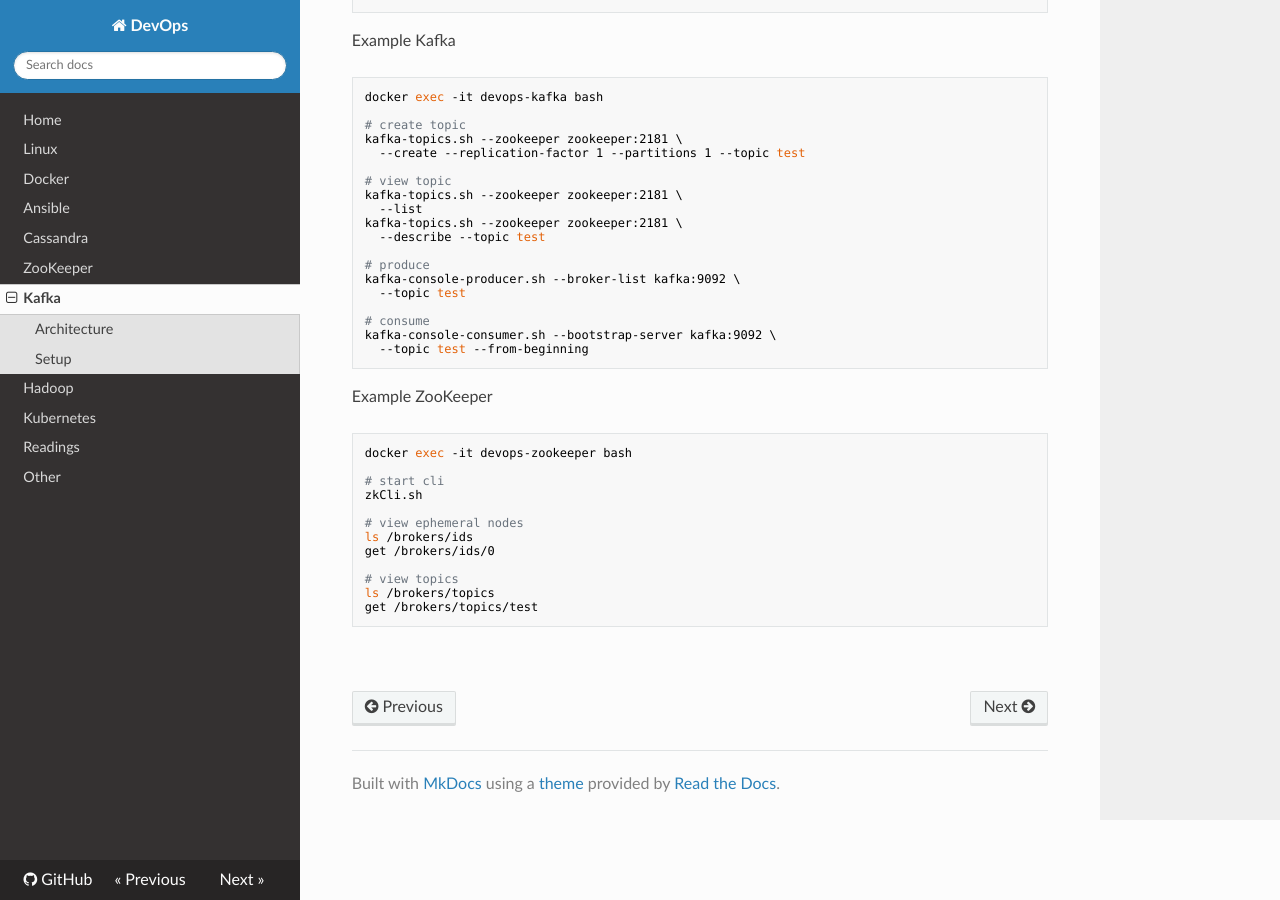
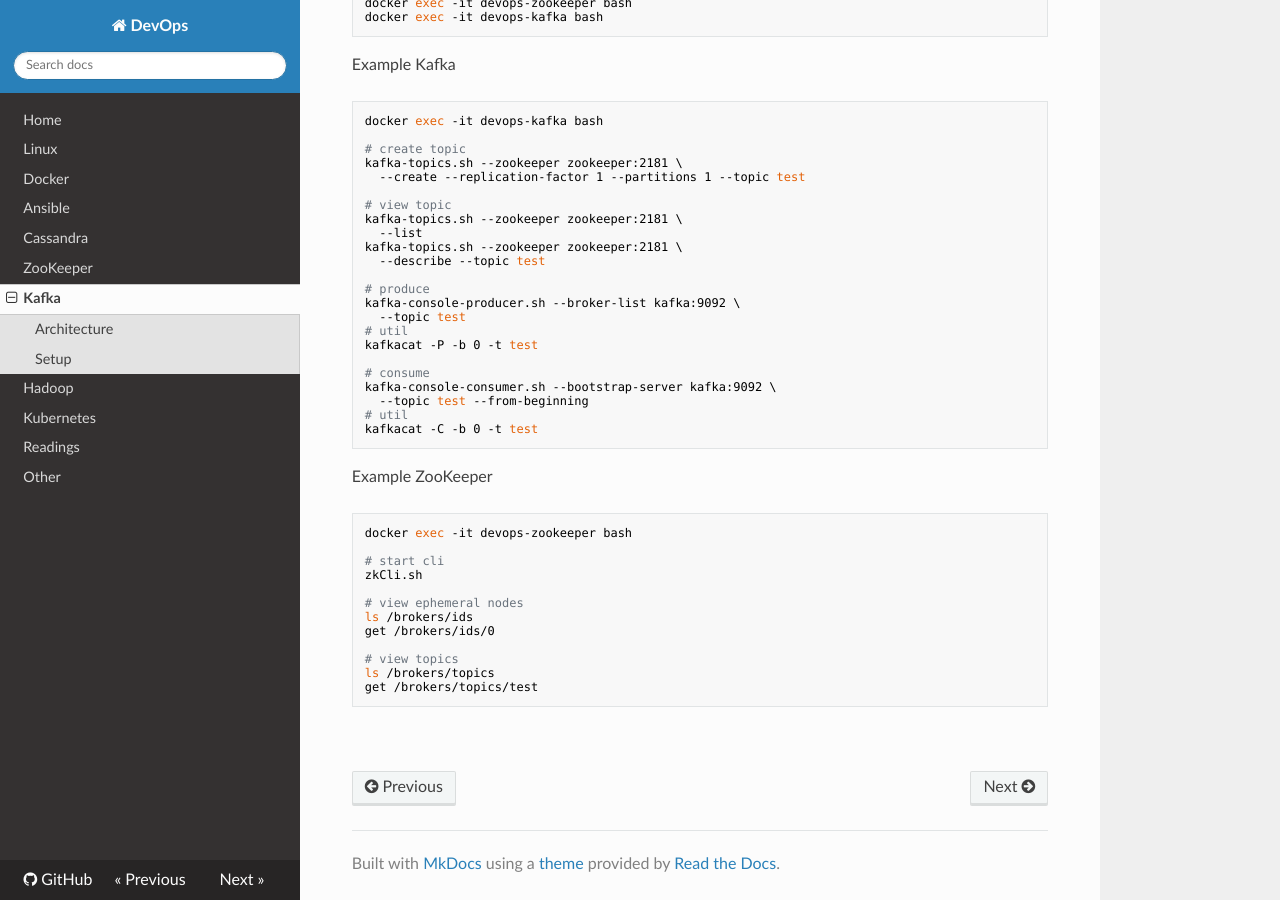
Before and after one commit to niqdev/devops, an MkDocs documentation site: the page built from docs/kafka.md, in a window 1280 px wide and 900 px high, scrolled down 5214 px. Built offline with MkDocs 1.6.1, drawn with Linux system fonts in a browser that asks for light colours; nearby versions of some CDN libraries; old or Windows-style settings are respelled for this version of MkDocs.

Commit message:
kafka: add kafkacat

````diff
--- a/docs/kafka.md
+++ b/docs/kafka.md
@@ -11,6 +11,8 @@ Documentation
 * [Schema Registry](https://docs.confluent.io/current/schema-registry/docs/index.html)
 
 * [Reactive Kafka](https://doc.akka.io/docs/akka-stream-kafka/current/home.html)
+
+* [kafkacat](https://github.com/edenhill/kafkacat)
 
 ## Architecture
 
@@ -142,10 +144,14 @@ kafka-topics.sh --zookeeper zookeeper:2181 \
 # produce
 kafka-console-producer.sh --broker-list kafka:9092 \
   --topic test
+# util
+kafkacat -P -b 0 -t test
 
 # consume
 kafka-console-consumer.sh --bootstrap-server kafka:9092 \
   --topic test --from-beginning
+# util
+kafkacat -C -b 0 -t test
 ```
 
 Example ZooKeeper
````
Also changed, not shown: 1 other file.
